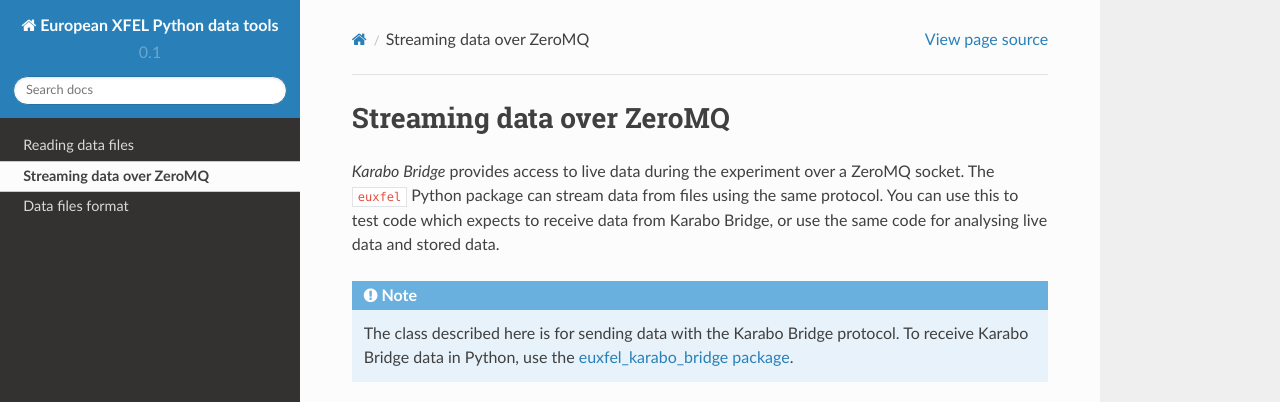
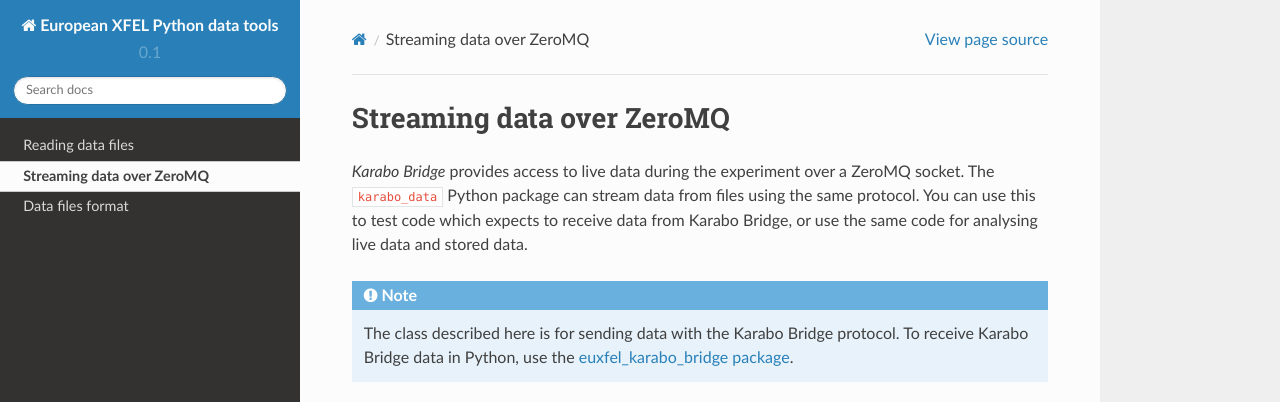
Before and after one commit to European-XFEL/karabo_data, a Sphinx documentation site: the page built from docs/streaming.rst, in a window 1280 px wide, cut to the strip 0-402 px from the top of the page. Built offline with Sphinx 7.4.7 and the Read the Docs theme 2.0.0, drawn with Linux system fonts in a browser that asks for light colours.

Commit message:
Handle rename in the docs

```diff
--- a/docs/reading_files.rst
+++ b/docs/reading_files.rst
@@ -6,7 +6,7 @@
 stored separately. Many data sources will make one reading per train, but some,
 including the main detectors, record data more frequently.
 
-.. module:: euxfel
+.. module:: karabo_data
 
 .. autoclass:: RunDirectory
 
--- a/docs/streaming.rst
+++ b/docs/streaming.rst
@@ -2,7 +2,7 @@
 ==========================
 
 *Karabo Bridge* provides access to live data during the experiment over a ZeroMQ
-socket. The ``euxfel`` Python package can stream data from files using the same
+socket. The ``karabo_data`` Python package can stream data from files using the same
 protocol. You can use this to test code which expects to receive data from
 Karabo Bridge, or use the same code for analysing live data and stored data.
 
@@ -12,7 +12,7 @@
    To receive Karabo Bridge data in Python, use the
    `euxfel_karabo_bridge package <https://github.com/European-XFEL/karabo-bridge-py>`__.
 
-.. currentmodule:: euxfel
+.. currentmodule:: karabo_data
 
 .. autoclass:: ZMQStreamer
 
```
